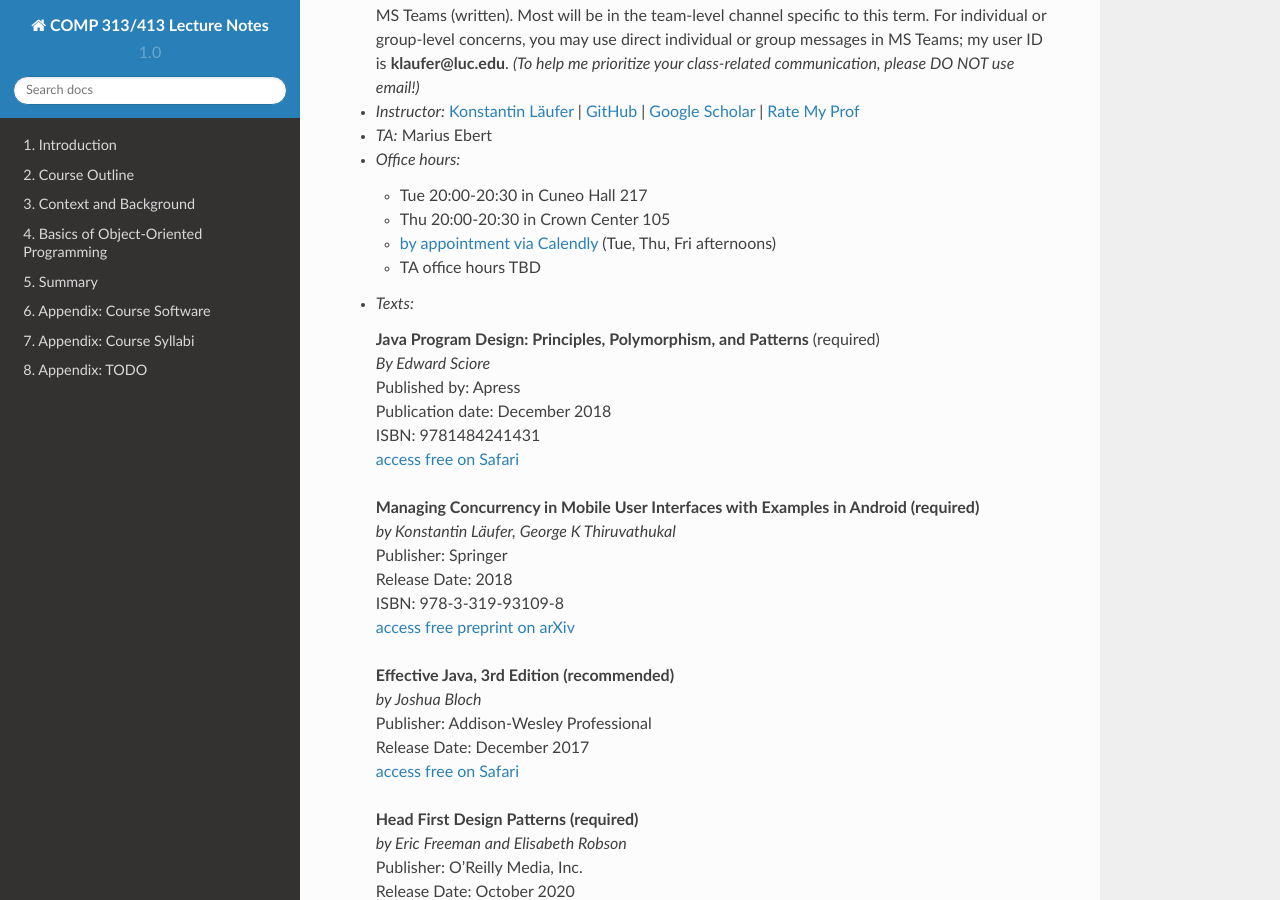
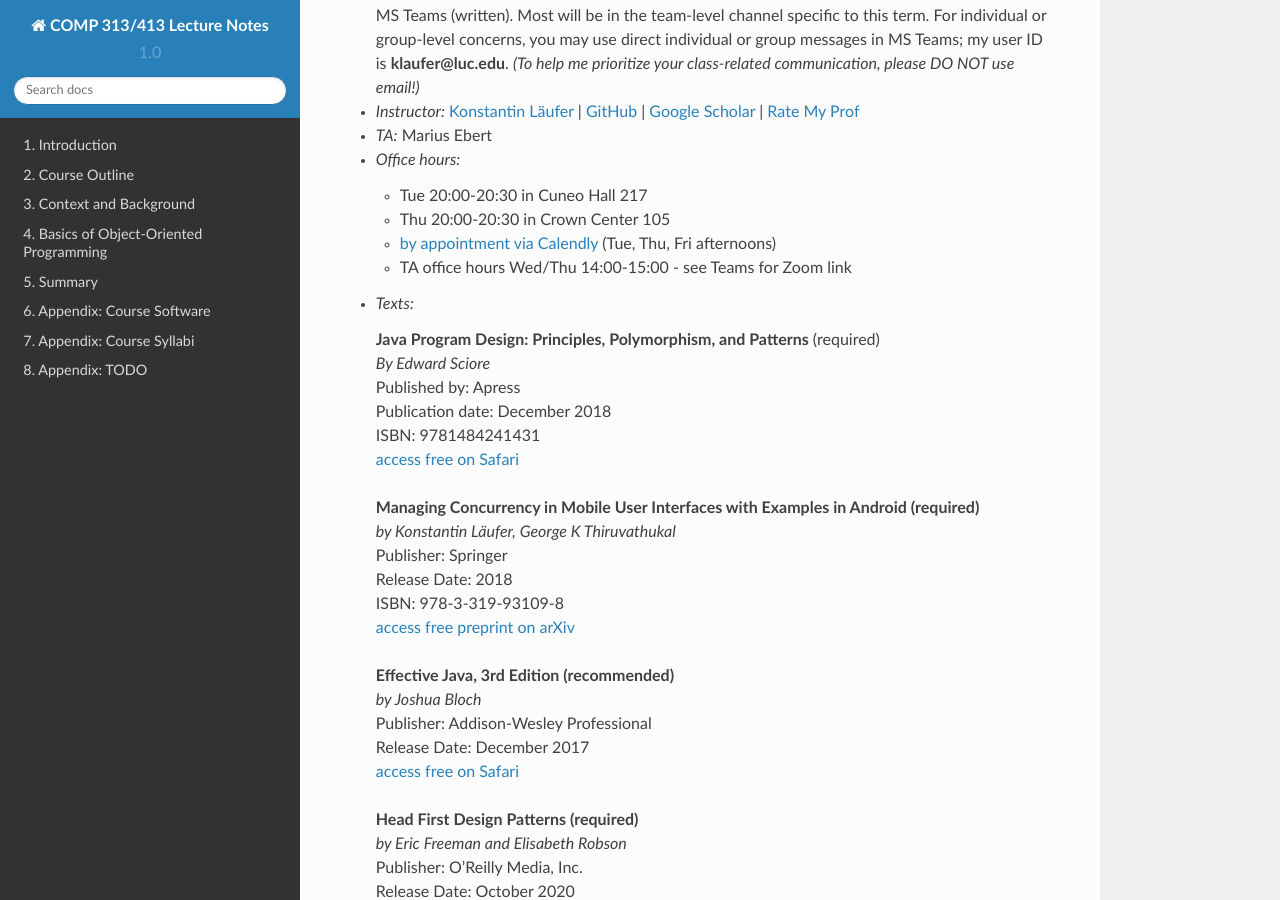
Before and after one commit to LoyolaChicagoBooks/lucoodevcourse, a Sphinx documentation site: the page built from source/syllabi/2021Fall.rst, in a window 1280 px wide and 900 px high, scrolled down 372 px. Built offline with Sphinx 7.4.7 and the Read the Docs theme 2.0.0, drawn with Linux system fonts in a browser that asks for light colours; pages that are not in the unit, such as notebooks, are missing from menus.

Commit message:
added TA office hours
Signed-off-by: Konstantin Läufer <klaeufer@gmail.com>

```diff
--- a/source/syllabi/2021Fall.rst
+++ b/source/syllabi/2021Fall.rst
@@ -21,7 +21,7 @@ Sections: 002 Fall 2021
   - Tue 20:00-20:30 in Cuneo Hall 217
   - Thu 20:00-20:30 in Crown Center 105
   - `by appointment via Calendly <https://calendly.com/laufer>`_ (Tue, Thu, Fri afternoons)
-  - TA office hours TBD
+  - TA office hours Wed/Thu 14:00-15:00 - see Teams for Zoom link
 
 - *Texts:*
 
```
